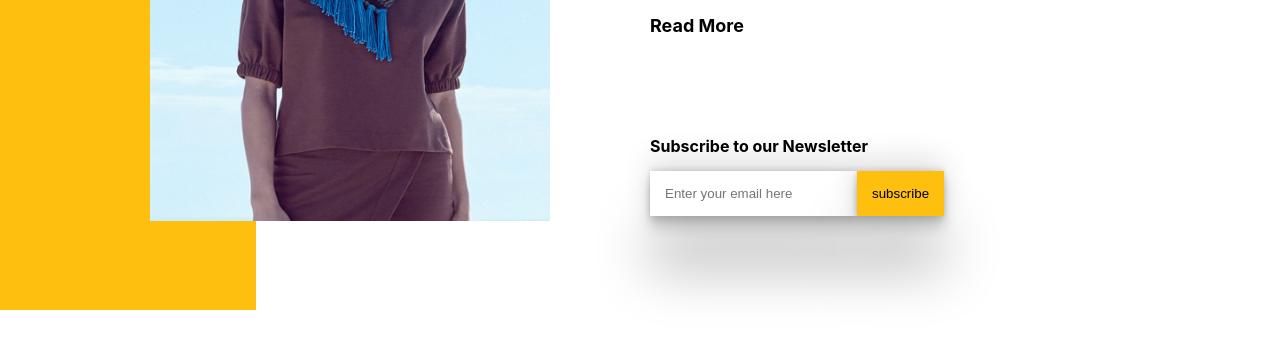
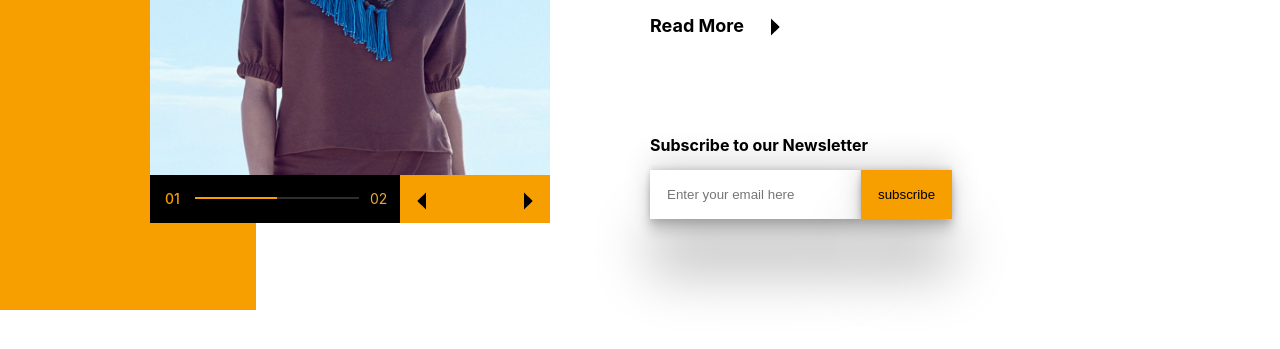
Before and after one commit to oluchidev/classcmpt, a plain HTML site: page index.html in a window 1280 px wide. Shown: the part 309-658 px from the top of the page. Drawn offline with Linux system fonts and the light colour scheme.

Commit message:
done with pix slide

```diff
--- a/assets/css/style.css
+++ b/assets/css/style.css
@@ -13,7 +13,7 @@ body {
 
 .yell-cont {
   padding: 47% 10%;
-  background-color: rgb(255, 191, 14);
+  background-color:rgb(247, 158, 0);
 }
 
 .img-cont {
@@ -28,8 +28,6 @@ body {
   left: 170px;
 }
 
-
-
 .pix {
   width: 400px;
   height: 450px;
@@ -38,16 +36,91 @@ body {
   left: 150px;
 }
 
-.l-cont{
+.fs-cont {
+  position: relative;
+}
+
+.first {
+  width: 250px;
+  height: 48px;
+  position: absolute;
+  top: 450px;
+  left: 150px;
+  background-color: black;
+}
+
+.flex{
   display: flex;
 }
 
-.l-cont1{
-background-color: black;
+.one{
+  position: absolute;
+  top: 15px;
+  left: 15px;
+  color: rgb(247, 158, 0);
+  font-weight: 500;
 }
 
-.l-cont2{
-background-color: rgb(255, 191, 14);
+.two{
+  position: absolute;
+  top: 15px;
+  left: 220px;
+  color: rgb(233, 169, 58);
+}
+
+.center{
+  width: 82px;
+  height: 2px;
+  position: absolute;
+  top: 22px;
+  left: 45px;
+  background-color: rgb(247, 158, 0);
+}
+
+.center2{
+  width: 82px;
+  height: 2px;
+  position: absolute;
+  top: 22px;
+  left: 127px;
+  background-color: rgb(46, 46, 46);
+}
+
+.sec {
+  width: 150px;
+  height: 48px;
+  position: absolute;
+  top: 450px;
+  left: 400px;
+  background-color: rgb(247, 158, 0);
+}
+
+.sec::before {
+  content: "";
+  position: absolute;
+  top: 20px;
+  left: 20px;
+  border-width:6px;
+  border-style: solid;
+  border-top-color: transparent;
+  border-right-color:transparent;
+  border-bottom-color:black;
+  border-left-color:black;
+  transform: rotate(45deg);
+}
+
+.sec::after{
+  content: "";
+  position: absolute;
+  top: 20px;
+  right: 20px;
+  border-width:6px;
+  border-style: solid;
+  border-top-color:black;
+  border-right-color: black;
+  border-bottom-color:transparent;
+  border-left-color:transparent;
+  transform: rotate(45deg);
 }
 
 .links {
@@ -59,12 +132,12 @@ background-color: rgb(255, 191, 14);
   margin: 0px 80px;
 }
 
-.fp0{
-  box-shadow: 3px 8px rgb(255, 191, 14);
+.fp0 {
+  box-shadow: 3px 8px rgb(247, 158, 0);
   margin: 0px 80px;
 }
 
-.fas{
+.fas {
   font-size: 20px;
   color: white;
   padding: 8px;
@@ -74,14 +147,13 @@ background-color: rgb(255, 191, 14);
   background-color: rgb(109, 106, 106);
 }
 
-.parag2{
+.parag2 {
   position: absolute;
   left: 650px;
   top: 200px;
-
 }
 
-.parag3{
+.parag3 {
   font-size: 50px;
   font-family: Verdana, Geneva, Tahoma, sans-serif;
   font-weight: 900;
@@ -90,53 +162,55 @@ background-color: rgb(255, 191, 14);
   top: 100px;
 }
 
-.cont1{
+.cont1 {
   color: rgb(73, 71, 71);
   font-size: 16px;
   font-weight: 300;
   line-height: 30px;
 }
 
-.read{
+.read {
   font-size: 18px;
   font-weight: 700;
 }
 
-.read::after
-{
-  content:"";
+.read::after {
+  content: "";
   position: absolute;
- top: 92px;
+  top: 130px;
   left: 115px;
   border-width: 6px;
   border-style: solid;
   border-top-color: black;
   border-right-color: black;
- border-bottom-color:transparent;
- border-left-color:transparent ;
-  transform:rotate(45deg);
+  border-bottom-color: transparent;
+  border-left-color: transparent;
+  transform: rotate(45deg);
 }
 
-.sub{
-  margin-top: 100px;
+.sub {
+  margin-top: 99px;
   margin-bottom: 15px;
   font-size: 16px;
   font-weight: 700;
-
 }
 
-.put{
-padding: 15px;
+.put {
+  padding: 17px;
   border: none;
   border-color: white;
-box-shadow: rgba(0, 0, 0, 0.25) 0px 54px 55px, rgba(0, 0, 0, 0.12) 0px -12px 30px, rgba(0, 0, 0, 0.12) 0px 4px 6px, rgba(0, 0, 0, 0.17) 0px 12px 13px, rgba(0, 0, 0, 0.09) 0px -3px 5px;
+  box-shadow: rgba(0, 0, 0, 0.25) 0px 54px 55px,
+    rgba(0, 0, 0, 0.12) 0px -12px 30px, rgba(0, 0, 0, 0.12) 0px 4px 6px,
+    rgba(0, 0, 0, 0.17) 0px 12px 13px, rgba(0, 0, 0, 0.09) 0px -3px 5px;
 }
 
-.butt{
+.butt {
   position: absolute;
   border-radius: 0px;
   border: none;
-  padding: 15px;
-  background-color: rgb(255, 191, 14);
-  box-shadow: rgba(0, 0, 0, 0.25) 0px 54px 55px, rgba(0, 0, 0, 0.12) 0px -12px 30px, rgba(0, 0, 0, 0.12) 0px 4px 6px, rgba(0, 0, 0, 0.17) 0px 12px 13px, rgba(0, 0, 0, 0.09) 0px -3px 5px;
+  padding: 17px;
+  background-color: rgb(247, 158, 0);
+  box-shadow: rgba(0, 0, 0, 0.25) 0px 54px 55px,
+    rgba(0, 0, 0, 0.12) 0px -12px 30px, rgba(0, 0, 0, 0.12) 0px 4px 6px,
+    rgba(0, 0, 0, 0.17) 0px 12px 13px, rgba(0, 0, 0, 0.09) 0px -3px 5px;
 }
--- a/index.html
+++ b/index.html
@@ -22,6 +22,20 @@
       <div>
         <img src="./assets/img/elyse.jpg" alt="" class="pix" />
       </div>
+
+      <div class="fs-cont">
+        <div class="first">
+          <div class="flex">
+          <div class="one">01</div>
+          <div class="center"></div>
+          <div class="center2"></div>
+          <div class="two">02</div>
+        </div>
+        </div>
+        <div class="sec">
+        </div>
+      </div>
+
       <div>
         <p class="fas">fashion</p>
       </div>
```
Lines whose indentation alone changed are shown as unchanged.
